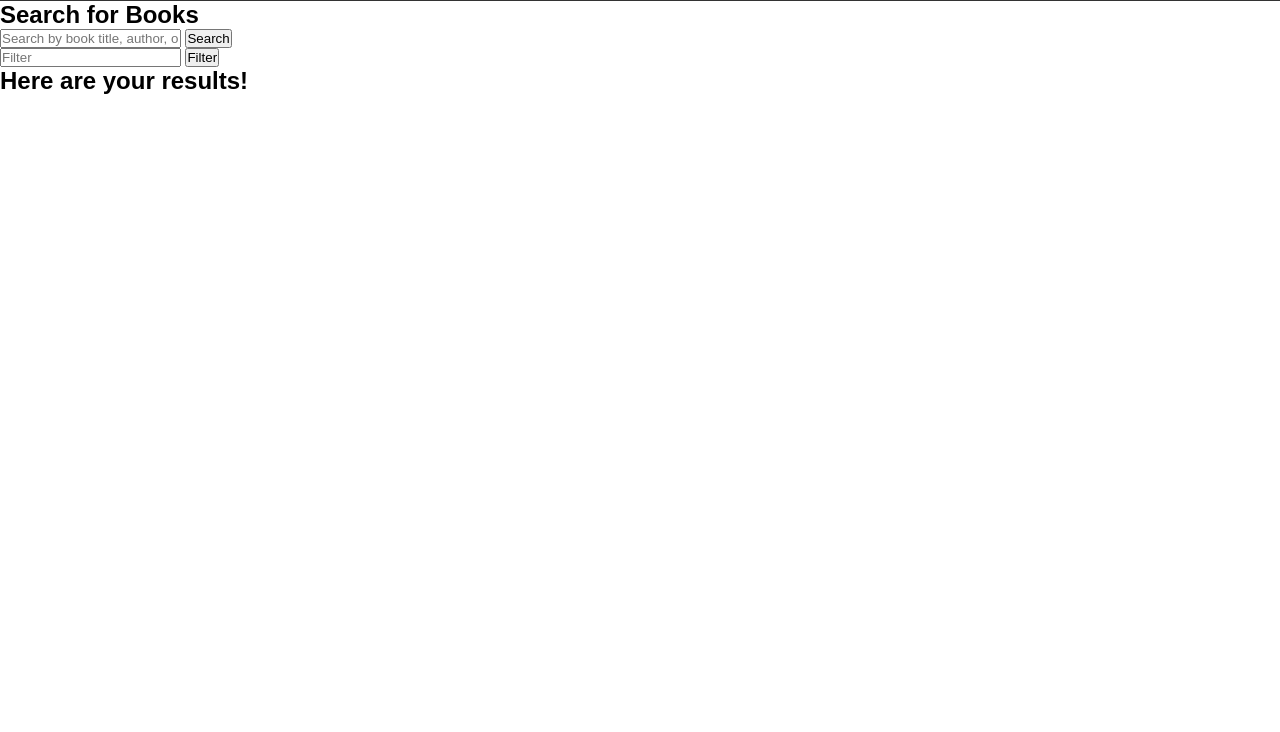
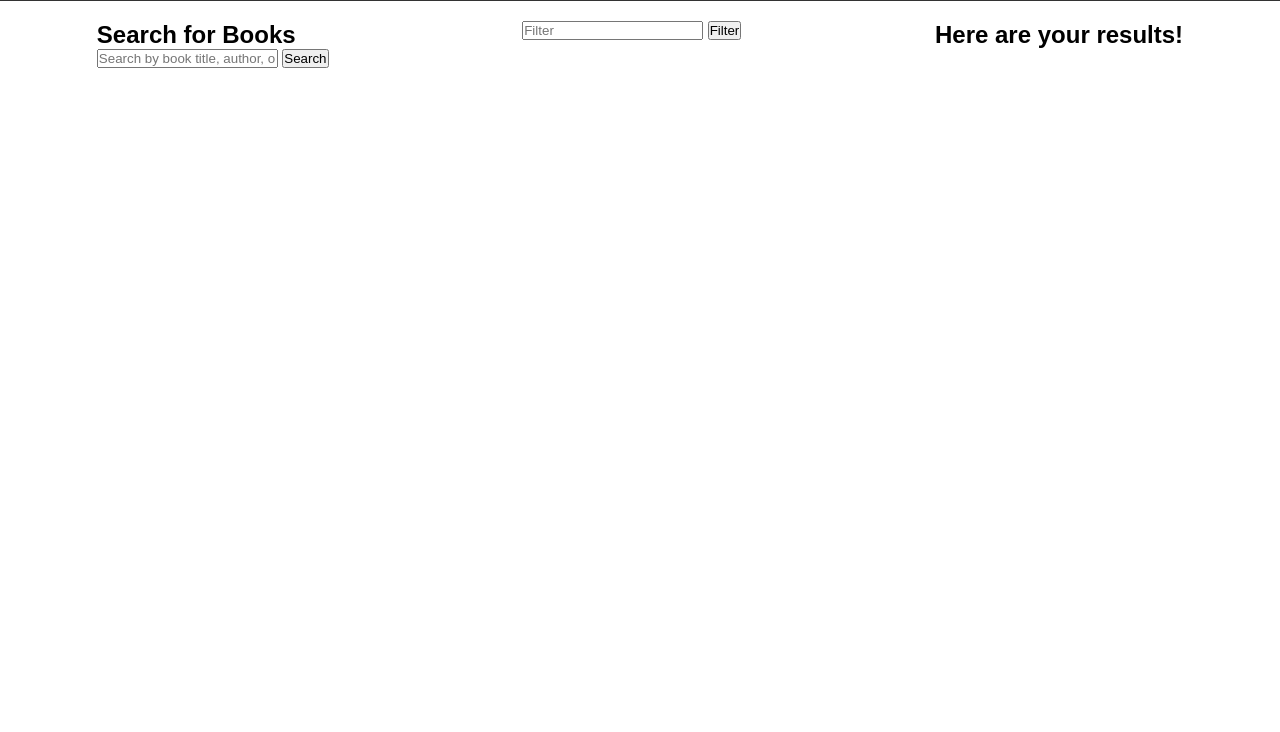
Before and after one commit to Arv1nP/phase-1-project, a plain HTML site: page index.html in a window 1280 px wide. Shown: the part 68-800 px from the top of the page. Drawn offline with Linux system fonts and the light colour scheme.

Commit message:
css declutering

```diff
--- a/index.html
+++ b/index.html
@@ -20,7 +20,7 @@
             <input class="filter-input" placeholder="Filter">
             <button class="filterButton">Filter</button>
         </section class="results-section">
-        <section>
+        <section id="results-section">
             <h2>Here are your results!</h2>
         </section>
     </main>
--- a/style.css
+++ b/style.css
@@ -10,3 +10,21 @@ header {
     text-align: center;
     padding: 1rem;
 }
+main{
+    display: flex;
+}
+main #search-section{
+    float: left;
+    margin: 0 auto;
+    padding: 20px;
+}
+main #filter-section{
+    float: right;
+    margin: 0 auto;
+    padding: 20px;
+}
+main #results-section{
+    display:block;
+    margin: 0 auto;
+    padding: 20px;
+}
```
